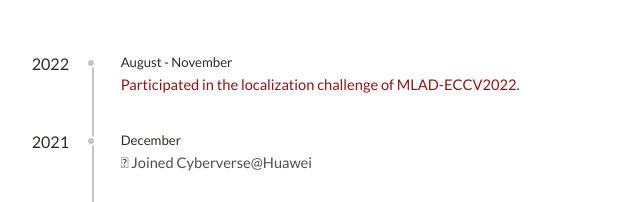
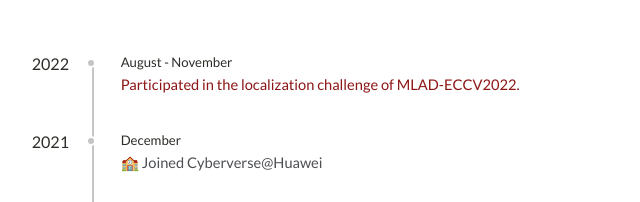
Before and after one commit to Barry-Liang/resume, a plain HTML site: page index.html in a window 1280 px wide. Shown: the part 5260-5462 px from the top of the page, 425-1065 px from the left. Drawn offline with Linux system fonts and the light colour scheme.

Commit message:
modify contents

```diff
--- a/index.html
+++ b/index.html
@@ -265,7 +265,7 @@
 			<h3>2021</h3>
 			<section>
 				<h4>December</h4>
-				<ul>&#xf109 Joined Cyberverse@Huawei</ul>
+				<ul>&#127979 Joined Cyberverse@Huawei</ul>
 			</section>
 
 			<section>
```
